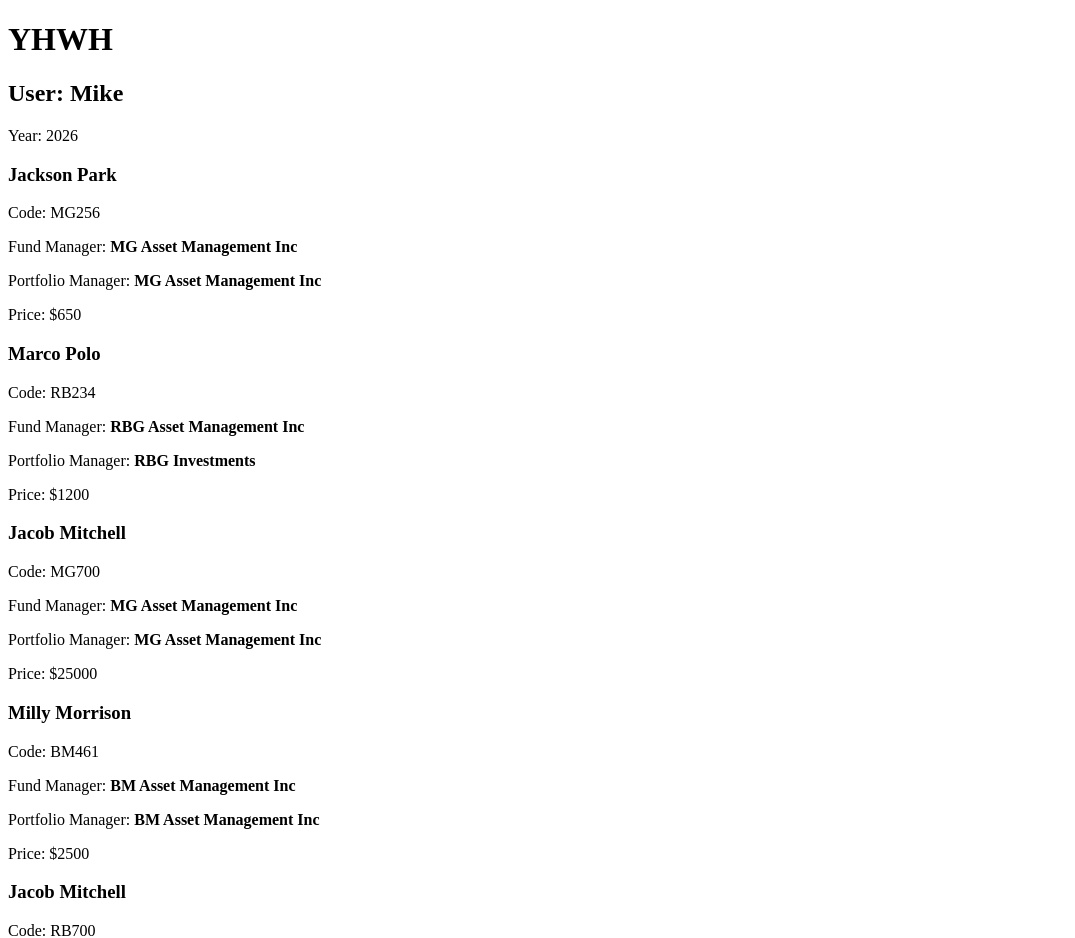
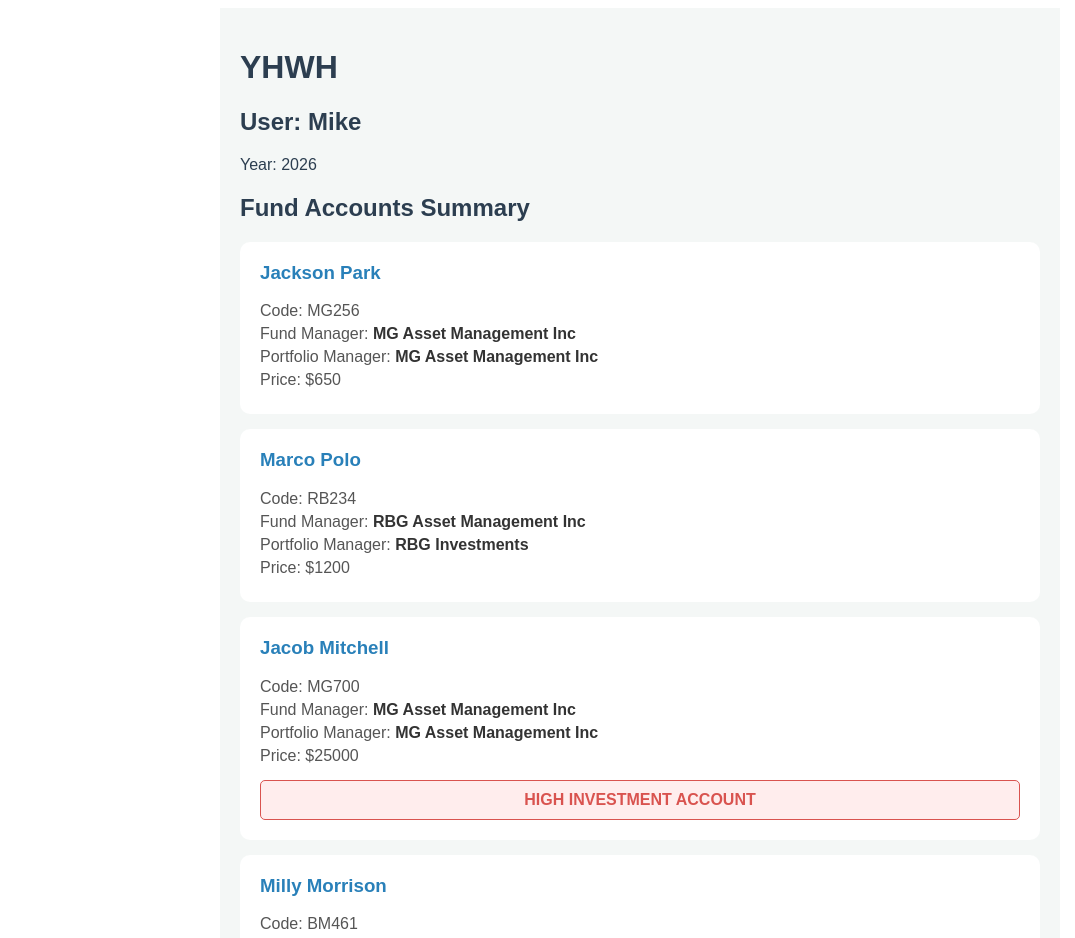
Before and after one commit to MikeOpima/MikeOlearningAngular, an Angular app: page / in a window 1280 px wide. Shown: the top 938 px of the page, without its empty margins (0-1075 px from the left). Built offline with nearby package versions, Linux system fonts and the light colour scheme.

Commit message:
update html, css and use structural directives

```diff
--- a/src/app/Interfaces/my-data.ts
+++ b/src/app/Interfaces/my-data.ts
@@ -4,7 +4,7 @@ export interface OptionalInfo {
   fundRisk?: any; //rate the risk they want (low->high)
   minInvestment?: number; // minimum amount to be invested
   managementER?: any; // %age of managing a portfolio
-  intialAmount?: any;
+  initialAmount?: any;
   targetAmount?: any;
 }
 
--- a/src/app/app.css
+++ b/src/app/app.css
@@ -0,0 +1,46 @@
+/* Centers everything and sets a clean font */
+.container {
+  font-family: Arial, sans-serif;
+  max-width: 800px;
+  margin: 0 auto;
+  padding: 20px;
+  background-color: #f4f7f6;
+}
+
+h1, h2, p {
+  color: #2c3e50;
+  text-align: left;
+}
+
+.fund-card {
+  background-color: white;
+  border-radius: 10px;
+  padding: 20px;
+  margin: 15px 0;
+}
+
+.fund-card h3 {
+  margin-top: 0;
+  color: #2980b9;
+}
+
+.fund-card p {
+  margin: 5px 0;
+  color: #555;
+  font-size: 1rem;
+}
+
+.high-investment-badge {
+  margin-top: 15px;
+  padding: 10px;
+  background-color: #ffeded;
+  color: #d9534f;
+  font-weight: bold;
+  text-align: center;
+  border-radius: 5px;
+  border: 1px solid #d9534f;
+}
+
+b {
+  color: #333;
+}
--- a/src/app/app.html
+++ b/src/app/app.html
@@ -1,57 +1,24 @@
+<div class="container">
   <h1>{{ GOD }}</h1>
   <h2>User: {{fName}}</h2>
   <p>Year: {{ currentYear }}</p>
 
-<!-- fund 1-->
-<div>
-  <h3>{{ fundedProjects[0].fundName }}</h3>
-  <p>Code: {{ fundedProjects[0].fundCode }}</p>
-  <p>Fund Manager: <b>{{ fundedProjects[0].fundManager}}</b></p>
-  <p>Portfolio Manager: <b>{{ fundedProjects[0].portfolioManager}}</b></p>
-  <p>Price: ${{ fundedProjects[0].startPrice }}</p>
+  <h2>Fund Accounts Summary</h2>
+
+  <!-- The *ngFor directive loops through every item in your list -->
+  <div *ngFor="let fund of fundedProjects" class="fund-card">
+
+    <!-- Display all the fund's details using the temporary variable 'fund' -->
+    <h3>{{ fund.fundName }}</h3>
+    <p>Code: {{ fund.fundCode }}</p>
+    <p>Fund Manager: <b>{{ fund.fundManager}}</b></p>
+    <p>Portfolio Manager: <b>{{ fund.portfolioManager}}</b></p>
+    <p>Price: ${{ fund.startPrice }}</p>
+
+    <!-- The *ngIf directive checks if the current fund's price > 2000 -->
+    <div *ngIf="fund.startPrice > 2000" class="high-investment-badge">
+      HIGH INVESTMENT ACCOUNT
     </div>
 
-<!-- fund 2-->
-<div>
-  <h3>{{ fundedProjects[1].fundName }}</h3>
-  <p>Code: {{ fundedProjects[1].fundCode }}</p>
-  <p>Fund Manager: <b>{{ fundedProjects[1].fundManager}}</b></p>
-  <p>Portfolio Manager: <b>{{ fundedProjects[1].portfolioManager}}</b></p>
-  <p>Price: ${{ fundedProjects[1].startPrice }}</p>
   </div>
-
-<!-- fund 3-->
-<div>
-  <h3>{{ fundedProjects[2].fundName }}</h3>
-  <p>Code: {{ fundedProjects[2].fundCode }}</p>
-  <p>Fund Manager: <b>{{ fundedProjects[2].fundManager}}</b></p>
-  <p>Portfolio Manager: <b>{{ fundedProjects[2].portfolioManager}}</b></p>
-  <p>Price: ${{ fundedProjects[2].startPrice }}</p>
 </div>
-
-<!-- fund 4-->
-<div>
-  <h3>{{ fundedProjects[3].fundName }}</h3>
-  <p>Code: {{ fundedProjects[3].fundCode }}</p>
-  <p>Fund Manager: <b>{{ fundedProjects[3].fundManager}}</b></p>
-  <p>Portfolio Manager: <b>{{ fundedProjects[3].portfolioManager}}</b></p>
-  <p>Price: ${{ fundedProjects[3].startPrice }}</p>
-</div>
-
-<!-- fund 5-->
-<div>
-  <h3>{{ fundedProjects[4].fundName }}</h3>
-  <p>Code: {{ fundedProjects[4].fundCode }}</p>
-  <p>Fund Manager: <b>{{ fundedProjects[4].fundManager}}</b></p>
-  <p>Portfolio Manager: <b>{{ fundedProjects[4].portfolioManager}}</b></p>
-  <p>Price: ${{ fundedProjects[4].startPrice }}</p>
-</div>
-
-<!-- fund 6-->
-<div>
-  <h3>{{ fundedProjects[5].fundName }}</h3>
-  <p>Code: {{ fundedProjects[5].fundCode }}</p>
-  <p>Fund Manager: <b>{{ fundedProjects[5].fundManager}}</b></p>
-  <p>Portfolio Manager: <b>{{ fundedProjects[5].portfolioManager}}</b></p>
-  <p>Price: ${{ fundedProjects[5].startPrice }}</p>
-</div>
--- a/src/app/app.ts
+++ b/src/app/app.ts
@@ -2,6 +2,7 @@ import { Component, signal } from '@angular/core';
 // @ts-ignore
 import { RouterOutlet } from "@angular/router";
 import {MyData} from './Interfaces/my-data';
+import {CommonModule} from '@angular/common';
 
 
 // @ts-ignore
@@ -9,7 +10,8 @@ import {MyData} from './Interfaces/my-data';
   selector: 'app-root',
   templateUrl: './app.html',
   standalone: true,
-  styleUrl: './app.css'
+  styleUrl: './app.css',
+  imports: [CommonModule]
 })
 export class App {
   fName = 'Mike';
```
Lines whose indentation alone changed are shown as unchanged.
